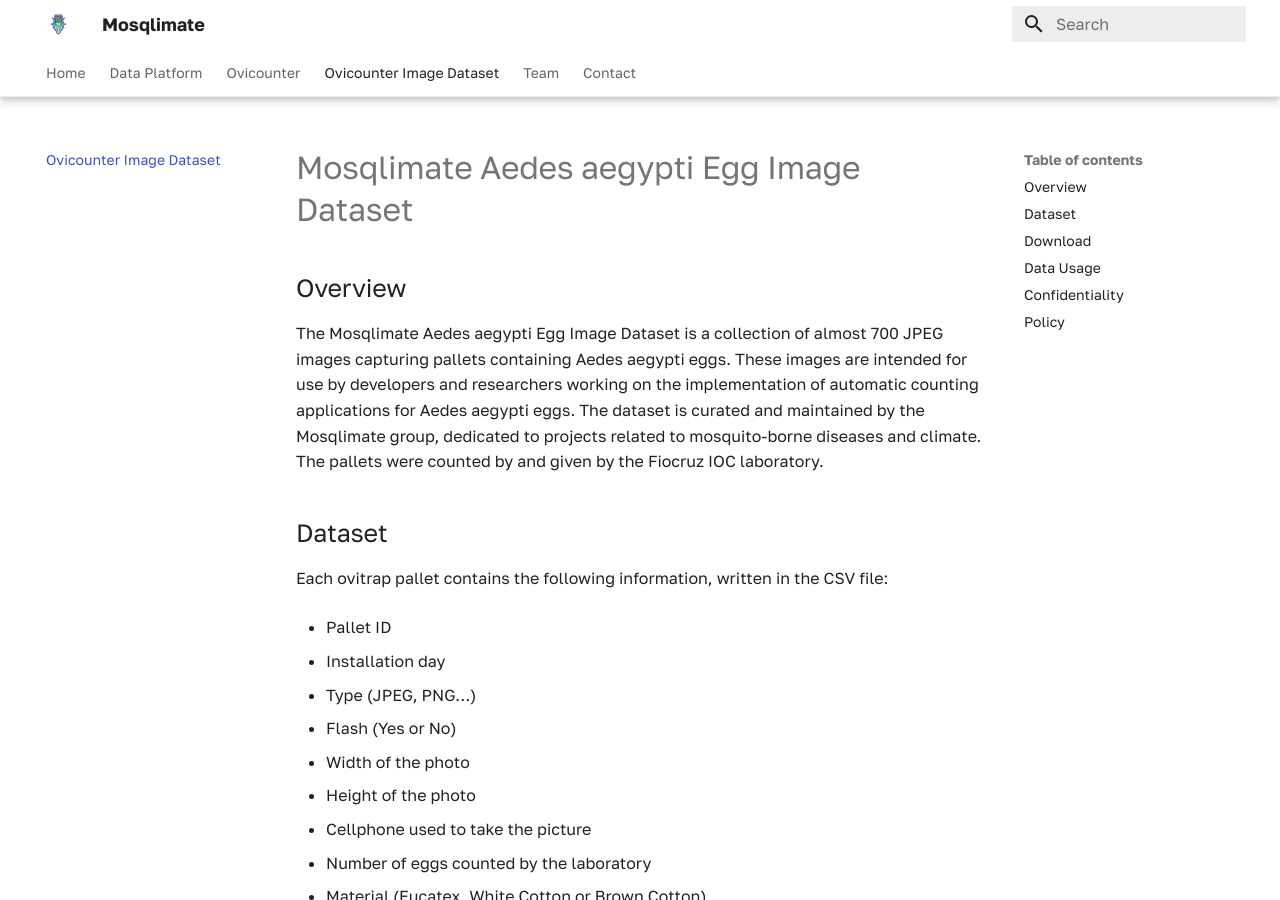
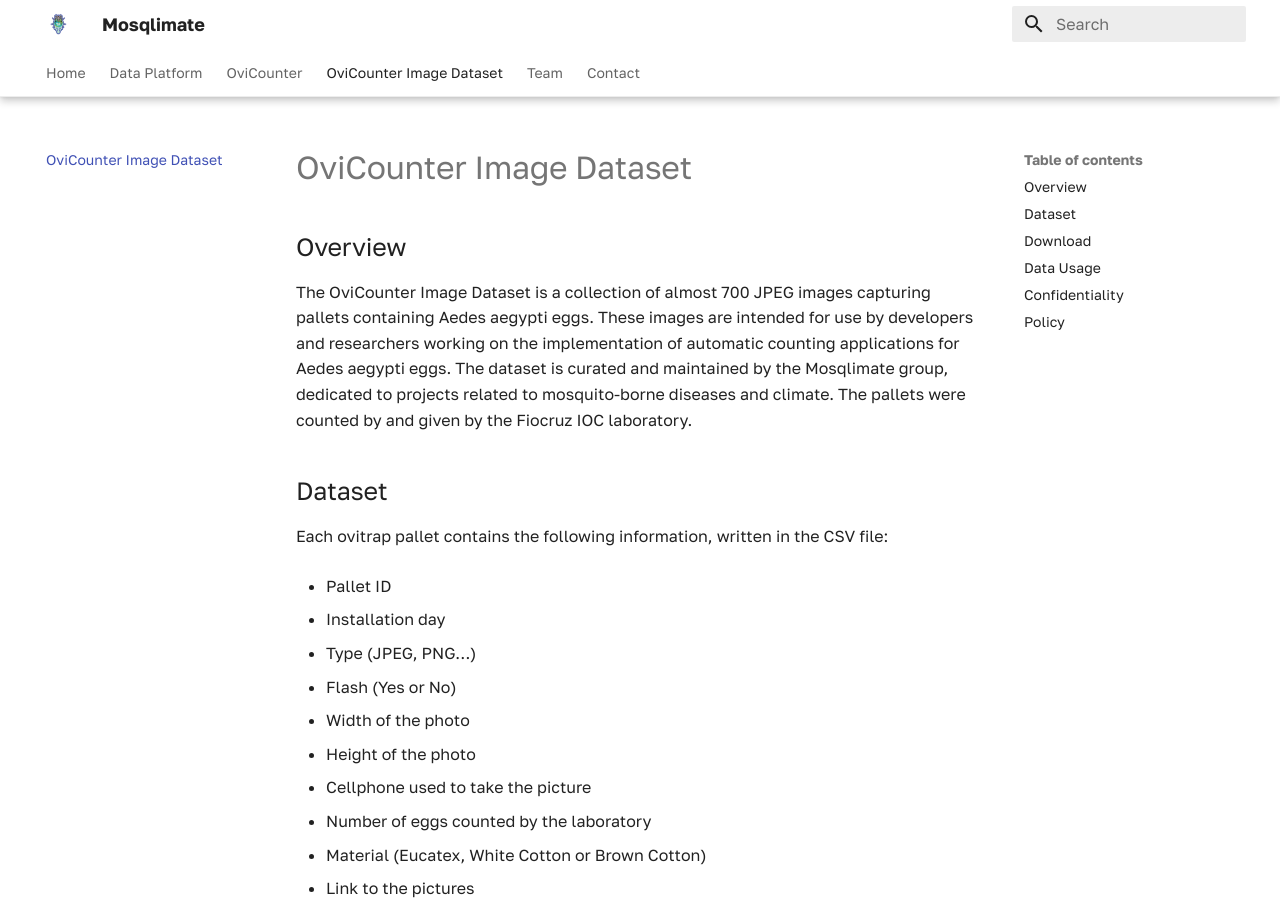
Before and after one commit to Mosqlimate-project/Mosqlimate-project.github.io, an MkDocs documentation site: the page built from pages/egg-dataset.md, in a window 1280 px wide and 900 px high. Built offline with MkDocs 1.6.1 and Material for MkDocs 9.7.7, drawn with Linux system fonts in a browser that asks for light colours.

Commit message:
add foto and update ovicounter refs

```diff
--- a/mkdocs.yml
+++ b/mkdocs.yml
@@ -56,7 +56,7 @@
 nav:
   - Home: 'index.md'
   - Data Platform: 'http://api.mosqlimate.org'
-  - Ovicounter: 'https://contaovos.dengue.mat.br/pt-br/'
-  - Ovicounter Image Dataset: 'egg-dataset.md'
+  - OviCounter: 'https://contaovos.dengue.mat.br/pt-br/'
+  - OviCounter Image Dataset: 'egg-dataset.md'
   - Team: 'index.html#team'
   - Contact: 'index.html#contact'
--- a/pages/egg-dataset.md
+++ b/pages/egg-dataset.md
@@ -1,7 +1,7 @@
-# Mosqlimate Aedes aegypti Egg Image Dataset
+# OviCounter Image Dataset
 
 ## Overview
-The Mosqlimate Aedes aegypti Egg Image Dataset is a collection of almost 700 JPEG images capturing pallets containing Aedes aegypti eggs. These images are intended for use by developers and researchers working on the implementation of automatic counting applications for Aedes aegypti eggs. The dataset is curated and maintained by the Mosqlimate group, dedicated to projects related to mosquito-borne diseases and climate. The pallets were counted by and given by the Fiocruz IOC laboratory.
+The OviCounter Image Dataset is a collection of almost 700 JPEG images capturing pallets containing Aedes aegypti eggs. These images are intended for use by developers and researchers working on the implementation of automatic counting applications for Aedes aegypti eggs. The dataset is curated and maintained by the Mosqlimate group, dedicated to projects related to mosquito-borne diseases and climate. The pallets were counted by and given by the Fiocruz IOC laboratory.
 
 ## Dataset
 
```
Also changed, not shown: pages/index.md (+1 -1 lines), pages/assets/img/team/eduardo.png (added).
